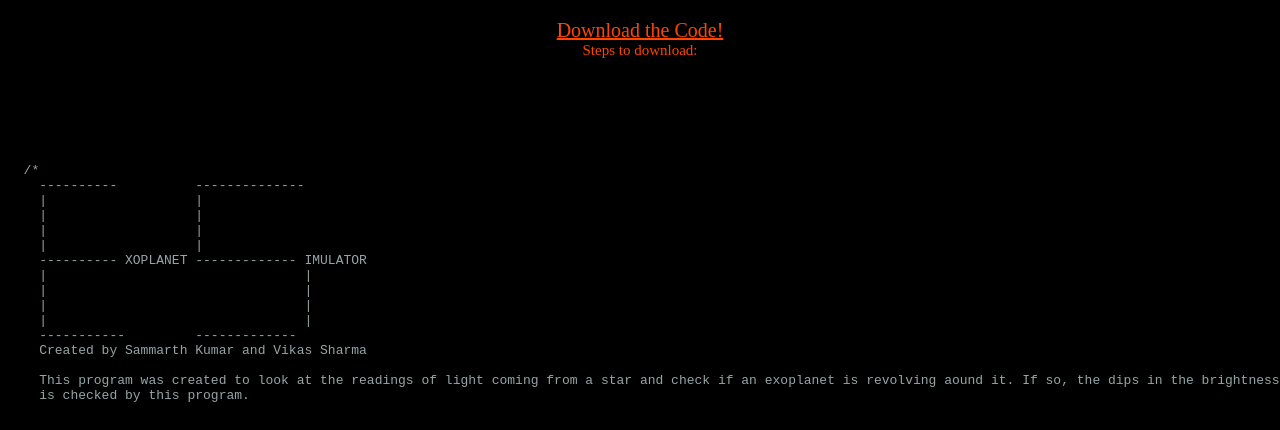
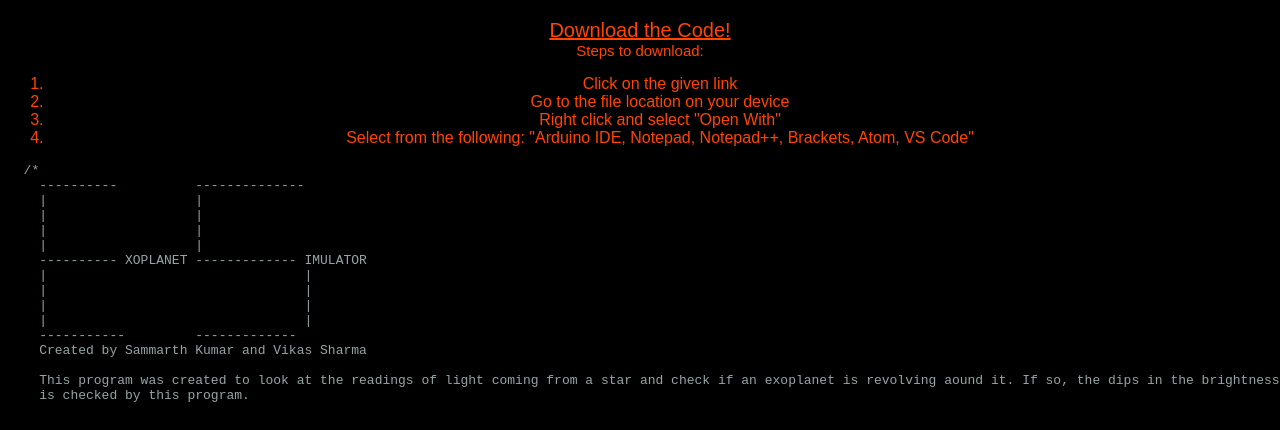
Before and after one commit to sammarth-k/xoSim, a plain HTML site: page code.html in a window 1280 px wide. Shown: the part 293-723 px from the top of the page. Drawn offline with Linux system fonts and the light colour scheme.

Commit message:
Update code.html

```diff
--- a/code.html
+++ b/code.html
@@ -121,7 +121,8 @@ function filterFunction() {
 }
 </script>
   <u><font face="arial" color="orangered"><h1 align="center"> SIMULATOR CODE</h1></font></u>
-  <p align="center">
+  <center>
+  <p ><font face="arial" color="orangered">
     <a href="ExoplanetSimulator.ino" download>Download the Code!</a>
     <br>
     Steps to download:
@@ -130,8 +131,8 @@ function filterFunction() {
       <li>Go to the file location on your device</li>
       <li>Right click and select "Open With"</li>
       <li>Select from the following: "Arduino IDE, Notepad, Notepad++, Brackets, Atom, VS Code"</li>
-  </ol>
-  </p>
+    </ol></font>
+    </p></center>
 <pre>
  &nbsp;<font color="#95a5a6">&#47;*</font>
 <font color="#95a5a6"> &nbsp;&nbsp;&nbsp;---------- &nbsp;&nbsp;&nbsp;&nbsp;&nbsp;&nbsp;&nbsp;&nbsp;&nbsp;--------------</font>
```
